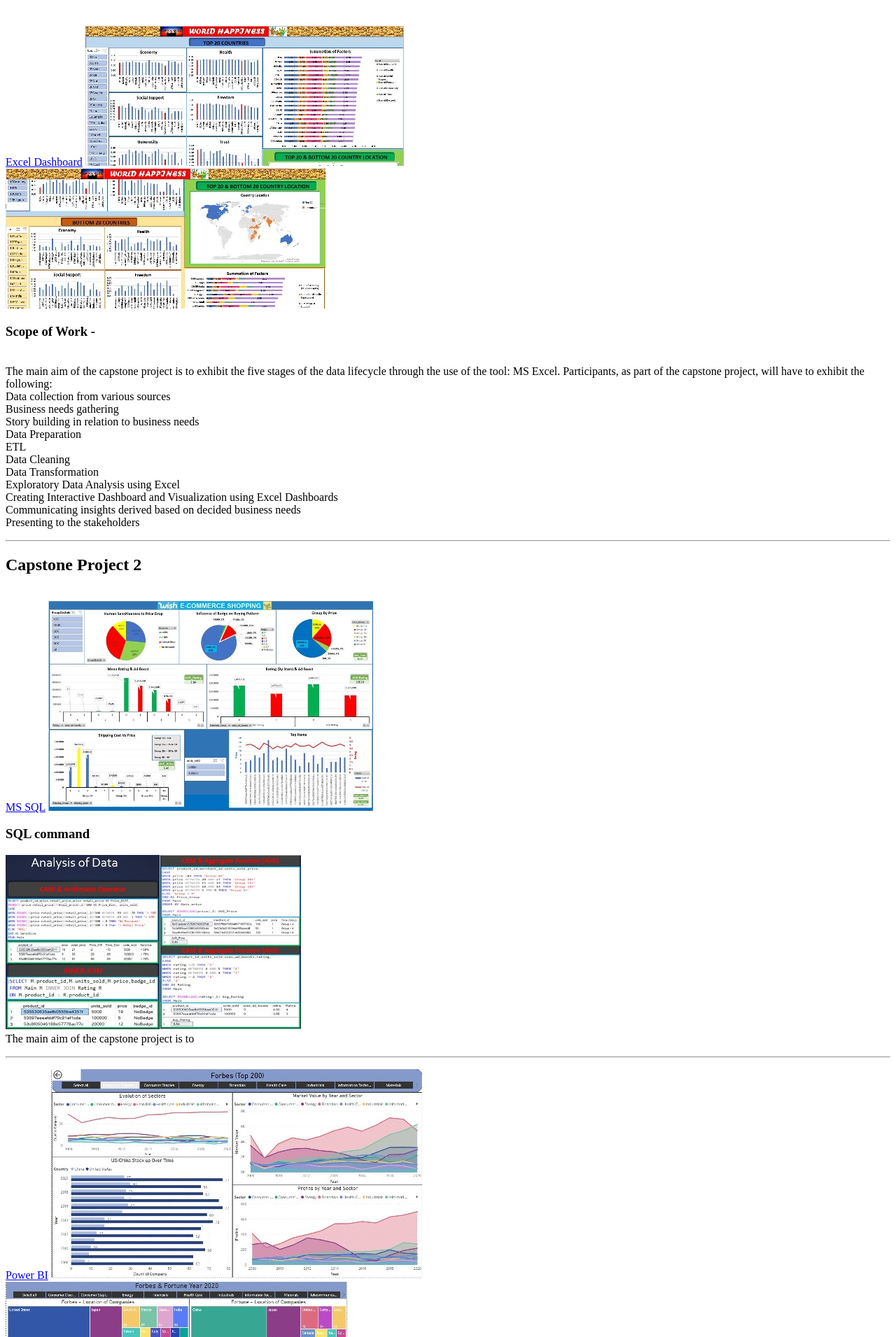
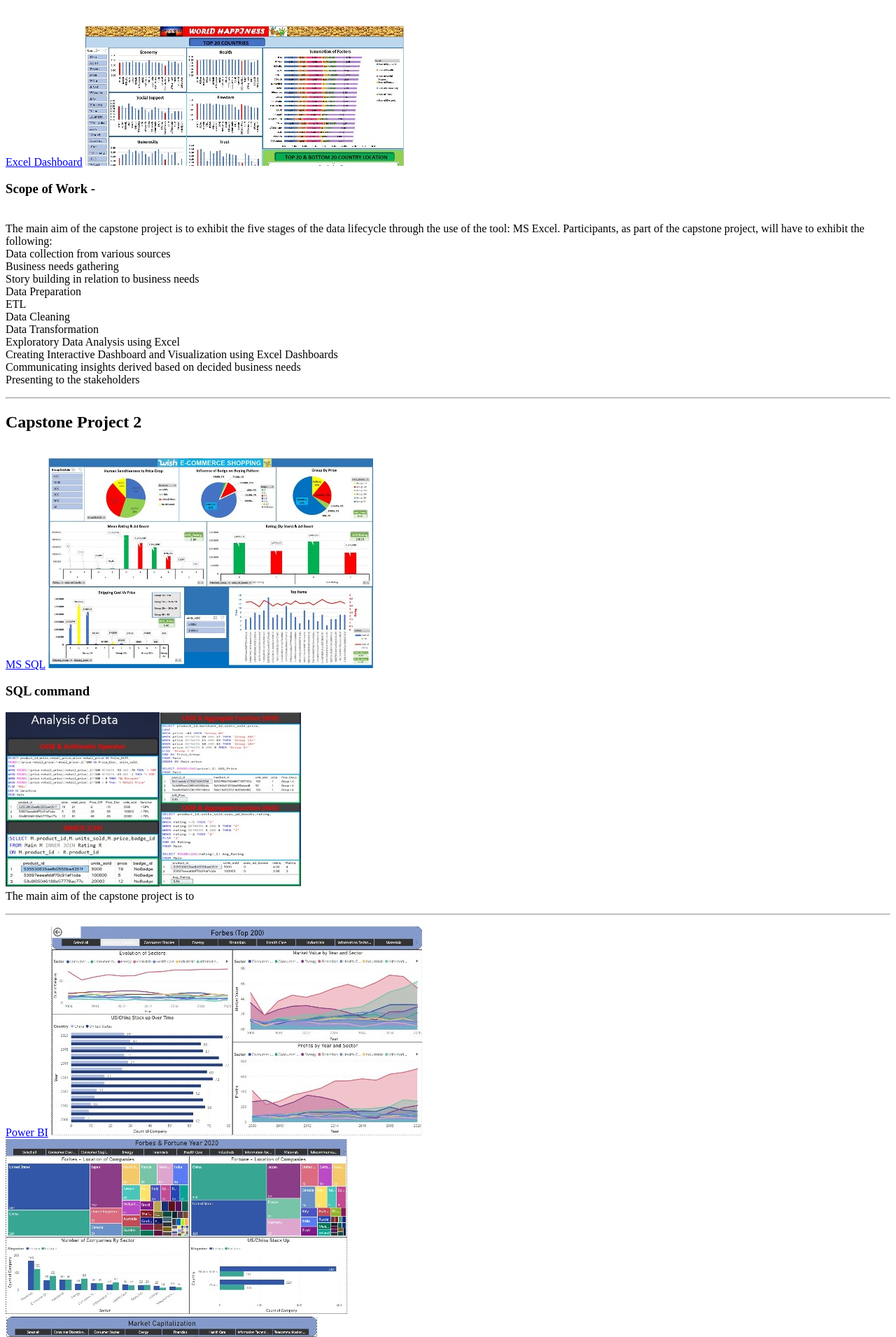
Before and after one commit to ZalehaAli/Data-Analytics-Portfolio, a Jekyll site: the page built from index.md, in a window 1280 px wide. Shown: the part 591-2502 px from the top of the page at 70% size. Built offline with Jekyll 4.4.1, drawn with Linux system fonts in a browser that asks for light colours; our own code applies the rules of GitHub Pages for plain Markdown files.

Commit message:
Update index.md

```diff
--- a/index.md
+++ b/index.md
@@ -7,8 +7,6 @@ The capstone is an open project, wherein participants choose their own data, bra
 <br>
 [Excel Dashboard](/pdf/World Happiness.pdf)
 <img src="images/Capstone1_worldhappy.jpg?raw=true"/>
-<br>
-<img src="images/Capstone1_worldhappy2.jpg?raw=true"/>
 <br>
 ### Scope of Work -
 <br>
```
